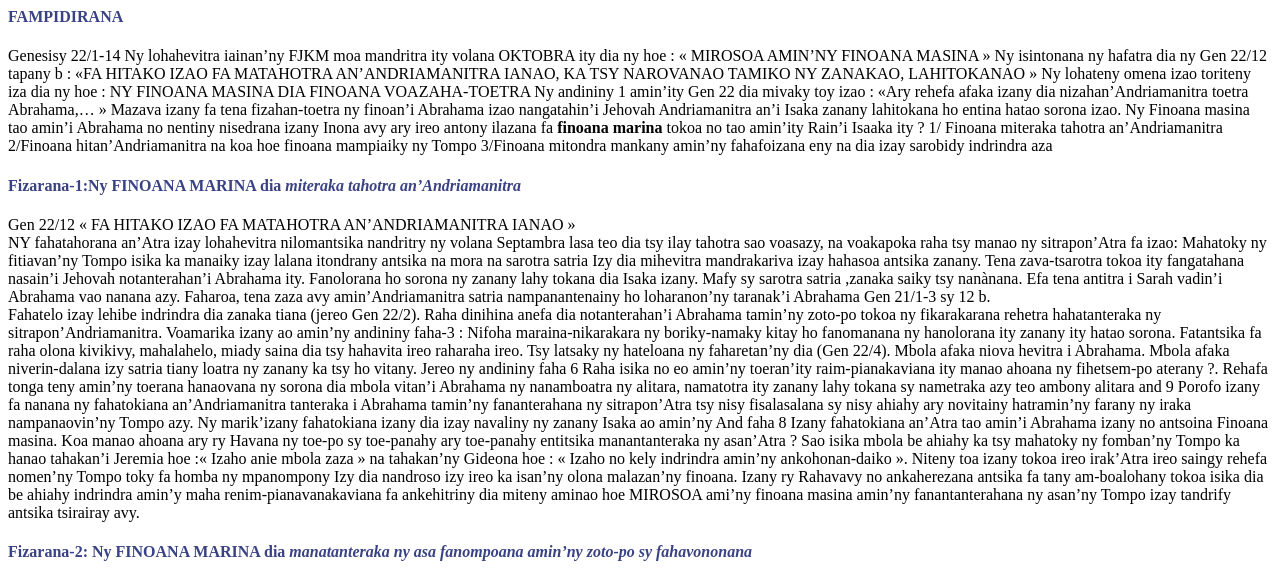
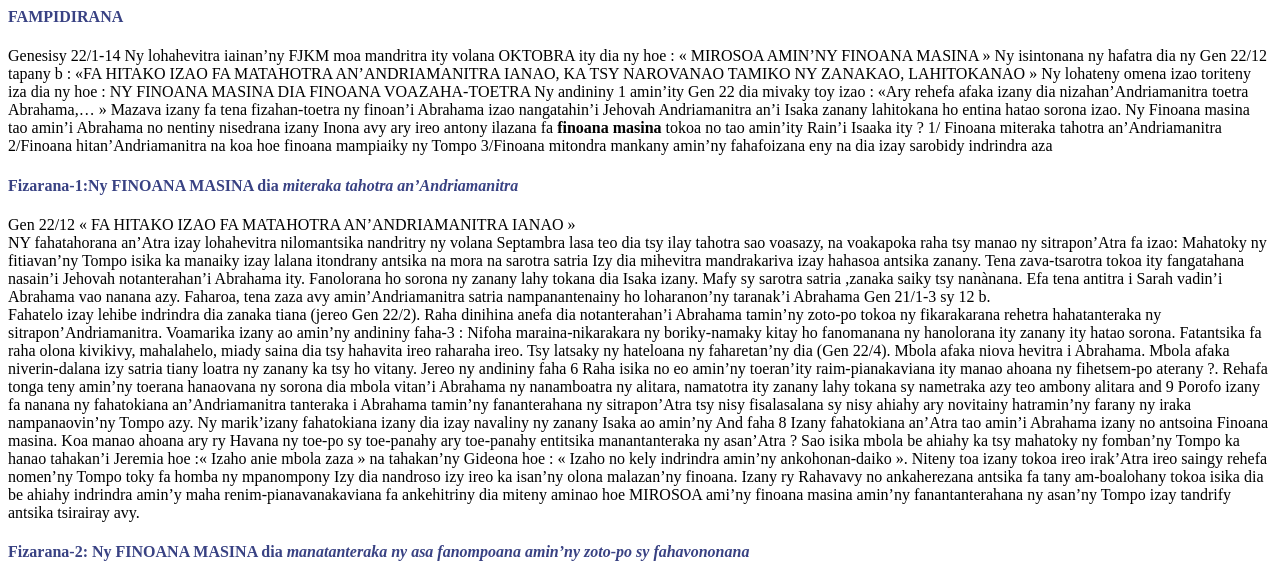
Before and after one commit to lesima-bit/lesima-bit.github.io, a plain HTML site: page index.html in a window 1280 px wide. Shown: the top 582 px of the page. Drawn offline with Linux system fonts and the light colour scheme.

Commit message:
correction masina

```diff
--- a/index.html
+++ b/index.html
@@ -22,12 +22,12 @@ Ny lohateny omena izao toriteny iza dia ny hoe :
 NY FINOANA MASINA DIA FINOANA VOAZAHA-TOETRA
 Ny andininy 1 amin’ity Gen 22 dia mivaky toy izao : «Ary rehefa afaka izany dia nizahan’Andriamanitra toetra Abrahama,… »
 Mazava izany fa tena fizahan-toetra ny finoan’i Abrahama izao nangatahin’i Jehovah Andriamanitra an’i Isaka zanany lahitokana ho entina hatao sorona izao. Ny Finoana masina tao amin’i Abrahama no nentiny nisedrana izany
-Inona avy ary ireo antony ilazana fa <b>finoana marina</b> tokoa no tao amin’ity Rain’i Isaaka ity ?
+Inona avy ary ireo antony ilazana fa <b>finoana masina</b> tokoa no tao amin’ity Rain’i Isaaka ity ?
 1/ Finoana miteraka tahotra an’Andriamanitra
 2/Finoana hitan’Andriamanitra na koa hoe finoana mampiaiky ny Tompo
 3/Finoana mitondra mankany amin’ny fahafoizana eny na dia izay sarobidy indrindra aza
 </p>
-<h4>Fizarana-1:Ny FINOANA MARINA dia <i><b>miteraka tahotra an’Andriamanitra</b></i> </h4>
+<h4>Fizarana-1:Ny FINOANA MASINA dia <i><b>miteraka tahotra an’Andriamanitra</b></i> </h4>
     Gen 22/12 « FA HITAKO IZAO FA MATAHOTRA AN’ANDRIAMANITRA IANAO »<br>
     NY fahatahorana an’Atra izay lohahevitra nilomantsika nandritry ny volana Septambra lasa teo dia tsy ilay tahotra sao voasazy, na voakapoka raha tsy manao ny sitrapon’Atra fa izao: Mahatoky ny fitiavan’ny Tompo isika ka manaiky izay lalana itondrany antsika na mora na sarotra satria Izy dia mihevitra mandrakariva izay hahasoa antsika zanany.
     Tena zava-tsarotra tokoa ity fangatahana nasain’i Jehovah notanterahan’i Abrahama ity. Fanolorana ho sorona ny zanany lahy tokana dia Isaka izany. Mafy sy sarotra satria ,zanaka saiky tsy nanànana. Efa tena antitra i Sarah vadin’i Abrahama vao nanana azy. Faharoa, tena zaza avy amin’Andriamanitra satria nampanantenainy ho loharanon’ny taranak’i Abrahama Gen 21/1-3 sy 12 b.
@@ -40,7 +40,7 @@ Inona avy ary ireo antony ilazana fa <b>finoana marina</b> tokoa no tao amin’i
     Izany fahatokiana an’Atra tao amin’i Abrahama izany no antsoina Finoana masina.
     Koa manao ahoana ary ry Havana ny toe-po sy toe-panahy ary toe-panahy entitsika manantanteraka ny asan’Atra ? Sao isika mbola be ahiahy ka tsy mahatoky ny fomban’ny Tompo ka hanao tahakan’i Jeremia hoe :« Izaho anie mbola zaza » na tahakan’ny Gideona hoe : « Izaho no kely indrindra amin’ny ankohonan-daiko ». Niteny toa izany tokoa ireo irak’Atra ireo saingy rehefa nomen’ny Tompo toky fa homba ny mpanompony Izy dia nandroso izy ireo ka isan’ny olona malazan’ny finoana. Izany ry Rahavavy no ankaherezana antsika fa tany am-boalohany tokoa isika dia be ahiahy indrindra amin’y maha renim-pianavanakaviana fa ankehitriny dia miteny aminao hoe MIROSOA ami’ny finoana masina amin’ny fanantanterahana ny asan’ny Tompo izay tandrify antsika tsirairay avy.
     </p>
-  <h4>Fizarana-2: Ny FINOANA MARINA dia <i><b>manatanteraka ny asa fanompoana amin’ny zoto-po sy fahavononana</b></i></h4>
+  <h4>Fizarana-2: Ny FINOANA MASINA dia <i><b>manatanteraka ny asa fanompoana amin’ny zoto-po sy fahavononana</b></i></h4>
 And faha-3 "Ary nifoha maraina koa Abrahama dia nanisy lasely ny borikiny ka nitondra zatovony roa lahy koa niaraka taminy sy Isaka zanany ary namaky ny hazo hataina amin'ny fanatitra dorana izy dia niainga ka nankany amin'ny tany izay efa nolazain'Andriamanitra taminy,"
 <br>
 "Ary nifoha maraina koa Abrahama".
```
